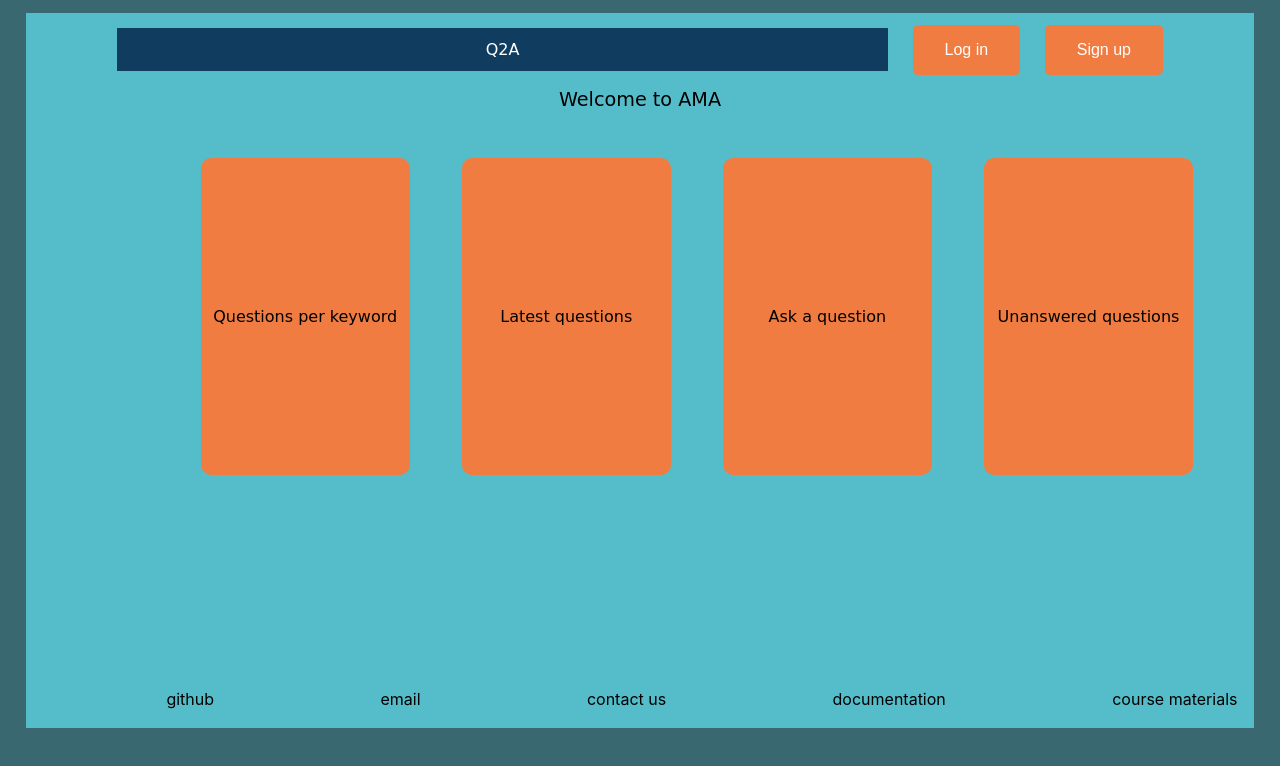
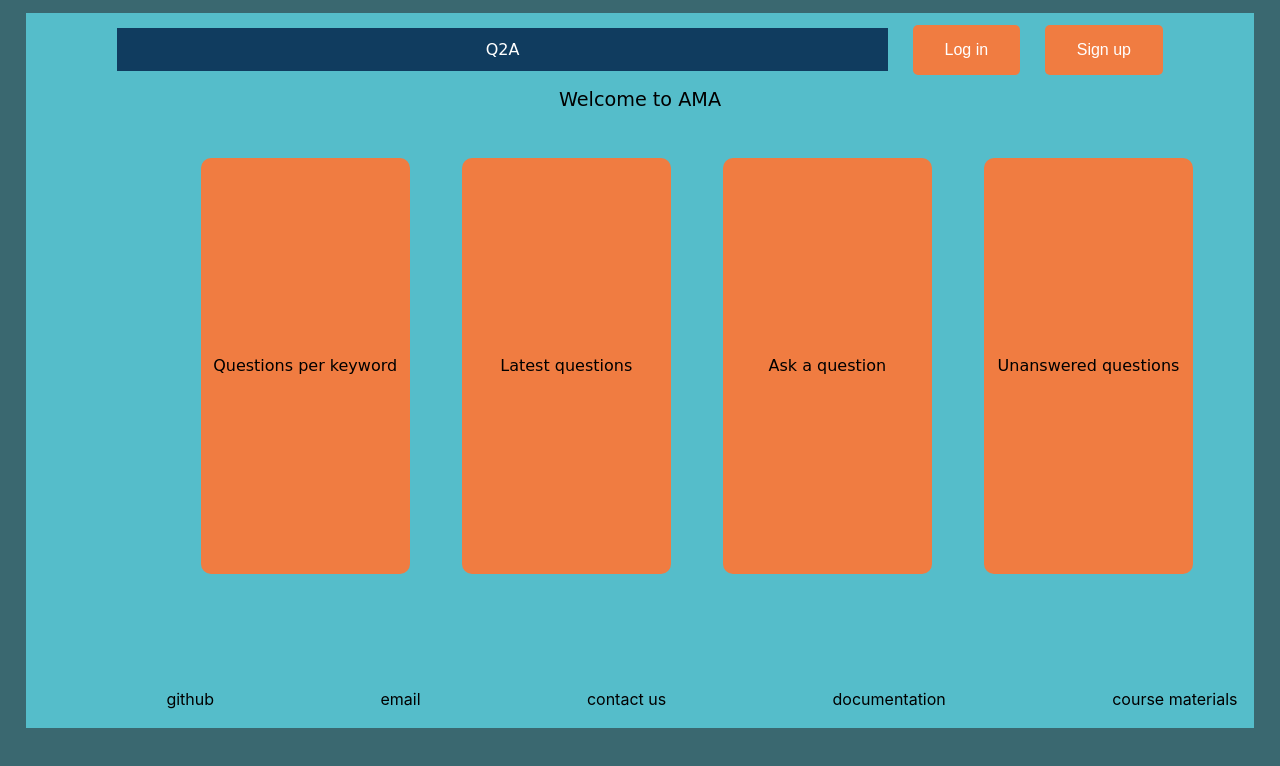
Before and after one commit to antokarant/SaaS_Team31, a React (Create React App) app in the folder frontend/: page / in a window 1280 px wide. Shown: the top 766 px of the page. Built offline with nearby package versions, Linux system fonts and the light colour scheme; no server answers.

Commit message:
Overflow layout improvements

```diff
--- a/frontend/src/App.css
+++ b/frontend/src/App.css
@@ -30,7 +30,7 @@
   margin-left: 2%;
   margin-right: 2%;
   font-family: var(--main-font);
-  overflow: auto;
+  overflow: none;
     position: relative;
     height:80%;
 }
@@ -45,7 +45,7 @@
     padding-bottom: 1%;
 
     font-family: var(--main-font);
-    overflow: auto;
+    overflow: none;
 }
 
 header {
@@ -213,8 +213,18 @@ header {
 
 .main-window {
     display: block;
-    height: 55%;
+    height: 85%;
+    overflow: auto;
+
+
 }
+.main-window2 {
+    display: block;
+    height: 85%;
+    overflow: hidden;
+
+}
+
 
 .main-area {
     margin-left: 10%;
@@ -225,7 +235,7 @@ header {
     /*border: 2px solid red;*/
     overflow: hidden;
     position:relative;
-    height: 100%;
+    height: 85%;
 }
 
 .box {
@@ -276,7 +286,7 @@ header {
     height: 450px;
     /*background-color: black;*/
     /*color: white;*/
-    overflow-y: scroll;
+    overflow-y: auto;
     margin-bottom: 20px;
     margin-left: auto;
     margin-right: auto;
@@ -397,6 +407,10 @@ header {
     font-style: italic;
     clear: both;
 }
+.ans-block {
+    overflow: hidden;
+
+}
 
 textarea {
     width: 80%;
--- a/frontend/src/Home.js
+++ b/frontend/src/Home.js
@@ -25,7 +25,7 @@ class Home extends React.Component
     {
         return (
             <div className = "App">
-                <div className = "main-window">
+                <div className = "main-window2">
                     <header className="mainheader">
                         Welcome to AMA
                     </header>
--- a/frontend/src/Question.js
+++ b/frontend/src/Question.js
@@ -72,7 +72,6 @@ class Question extends React.Component
                     <span className = "left-text q-desc-details">asked by {question.user.username}</span>
                     <span className = "q-desc-details">on {question.createdOn.slice(0, 10)}</span>
                 </div>
-                <div>Answers</div>
             </div>
         );
     }
@@ -83,6 +82,7 @@ class Question extends React.Component
         console.log(answers);
         return (
             <div>
+                <header>Answers</header>
                 {
                     answers.map(answer => (
                         <div className = "ans-block">
@@ -122,6 +122,8 @@ class Question extends React.Component
                 let obj = res.data;
                 JSON.stringify(obj)
                 this.fetchQuestion()
+                this.setState({answer: null})
+                console.log(this.state.answer)
             })
             .catch(error => {
                 console.error(error);
@@ -141,9 +143,11 @@ class Question extends React.Component
         return (
             <div className="App">
                 <div className = "main-window">
+
                         {this.state.responseReceived ? this.displayQuestion() : <div></div>}
+                        <br />
+                        <br />
                         {this.state.responseReceived ? this.displayAnswers() : <div></div>}
-                </div>
                         <form>
                             <div>
                                 <br />
@@ -160,10 +164,11 @@ class Question extends React.Component
                                 <button className="small-btn footnote" onClick = {this.handleAnswerSubmit}>
                                     <span className = "regular-text" >Answer</span>
                                 </button>
-
                             </div>
                         </form>
                 </div>
+            </div>
+
         );
     }
 }
--- a/frontend/src/Signup.js
+++ b/frontend/src/Signup.js
@@ -65,7 +65,7 @@ class Signup extends React.Component
     render()
     {
         if(this.state.signedup)
-            return <Redirect to = '/'/>
+            return <Redirect to = '/login'/>
         if(!this.state.loggedIn)
         return (
             <div className="App">
@@ -99,8 +99,8 @@ class Signup extends React.Component
                                 </table>
                             </form>
                         </div>
+                        (After successfully signing up you need to login to your account)
                     </div>
-                    (After successfully signing up you need to login to your account)
                 </div>
 
                 <div className = "footnote-wrapper">
--- a/frontend/src/UserProfile.js
+++ b/frontend/src/UserProfile.js
@@ -24,7 +24,7 @@ class UserProfile extends React.Component {
     {
         return (
             <div className = "App">
-                <div className = "main-window">
+                <div className = "main-window2">
                     <header className="mainheader">
                         My Profile page
                     </header>
```
Lines whose indentation alone changed are shown as unchanged.
